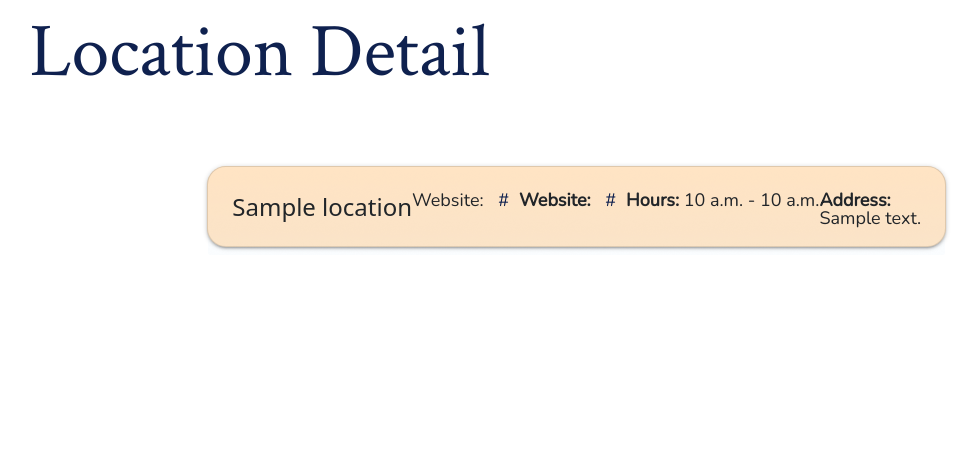
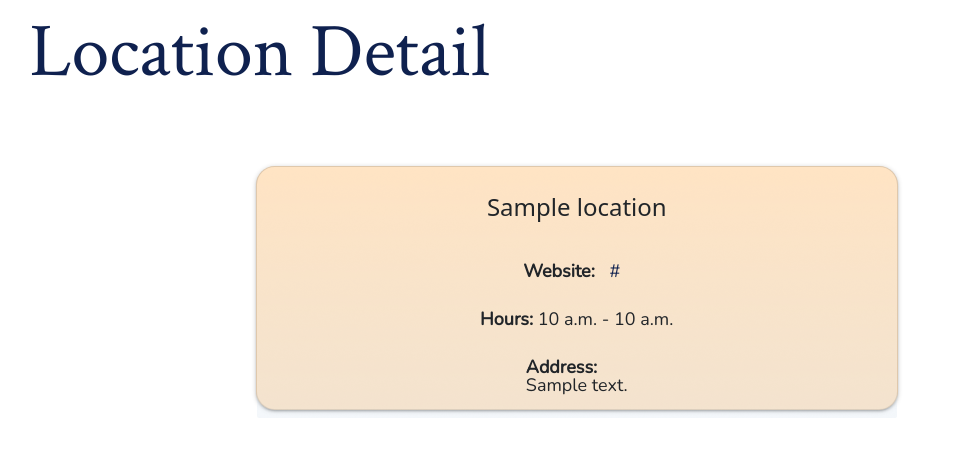
Before and after one commit to oselim14/travel-now, a Django app: page /locations/1/ in a window 1280 px wide. Shown: the part 106-561 px from the top of the page, without its empty margins (52-1031 px from the left). Run offline with Django 3.2, Linux system fonts and the light colour scheme; tables that the repository leaves empty hold one stand-in row (values such as "Sample post"); some libraries are stand-ins or nearby versions.

Commit message:
card styling

```diff
--- a/main_app/static/css/style.css
+++ b/main_app/static/css/style.css
@@ -276,3 +276,9 @@ h3 {
 .card-body {
   text-align: center;
 }
+
+#location-dets {
+  align-items: center;
+  flex-direction: column;
+  line-height: 30px;
+}
--- a/main_app/templates/main_app/location_detail.html
+++ b/main_app/templates/main_app/location_detail.html
@@ -6,12 +6,11 @@
 <div class="row">
   <div class="col s6 col-offset-3">
     <div class="card">
-      <div class="card-content">
+      <div class="card-content" id="location-dets">
         <span class="card-title">{{ location.name }}</span>
-        <p>Website: <a href={{ location.website }} target='_blank'>{{ location.website }}</a></p>
         <hr>
-          <p><b>Website:</b> <a href={{ location.website }} target='_blank'>{{ location.website }}</a></p>
-          <p><b>Hours:</b> {{ location.open_hours }} - {{ location.closing_hours }}</p>
+          <p><b>Website:</b> <a href={{ location.website }} target='_blank'>{{ location.website }}</a></p><br>
+          <p><b>Hours:</b> {{ location.open_hours }} - {{ location.closing_hours }}</p><br>
           <p><b>Address:</b> <br> {{ location.address }} </p>
       </div>
       {% if request.user.id == location.user.id %}
```
